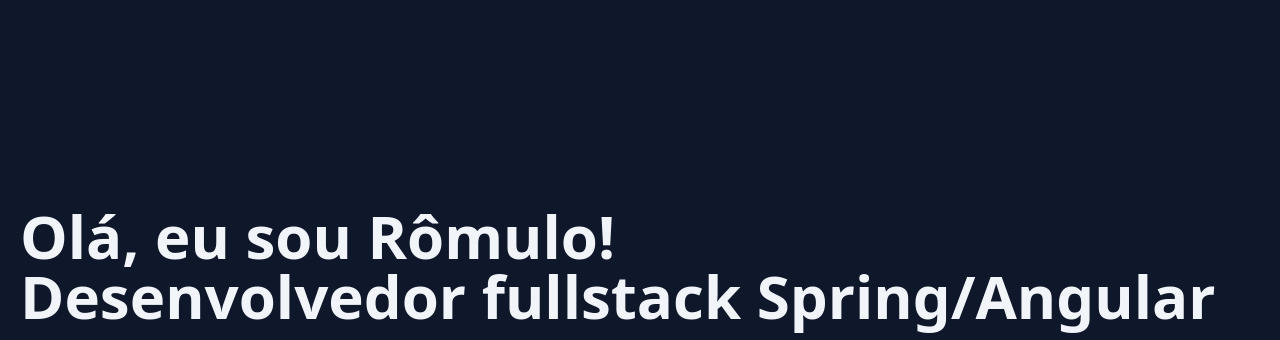
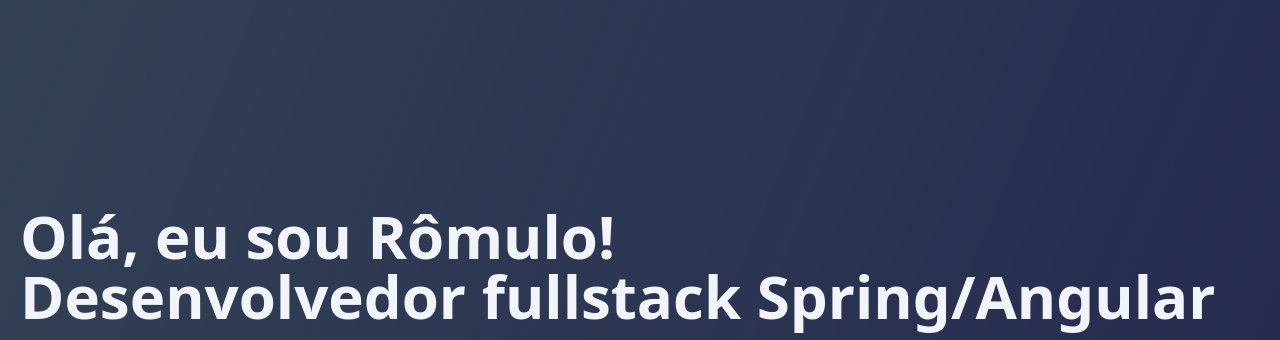
Before and after one commit to rommuloifrn/rommuloifrn.github.io, a plain HTML site: page index.html in a window 1280 px wide. Shown: the part 94-434 px from the top of the page. Drawn offline with nearby package versions, Linux system fonts and the light colour scheme.

Commit message:
update gradient colors

```diff
--- a/index.html
+++ b/index.html
@@ -11,7 +11,7 @@
 
     <link rel="stylesheet" type='text/css' href="https://cdn.jsdelivr.net/gh/devicons/devicon@latest/devicon.min.css" />
 </head>
-<body class="bg-slate-900 text-slate-200">
+<body class="bg-gradient-to-tl from-indigo-950 bg-slate-700 text-slate-200">
     <main class="container mx-auto pt-10 px-3 sm:px-5">
         <nav class="">
             <span class="font-bold text-3xl text-slate-300">rommuloifrn</span>
```
Also changed, not shown: output.css.
